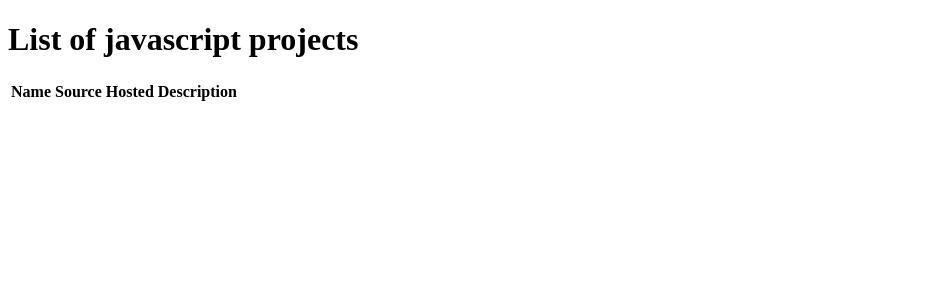
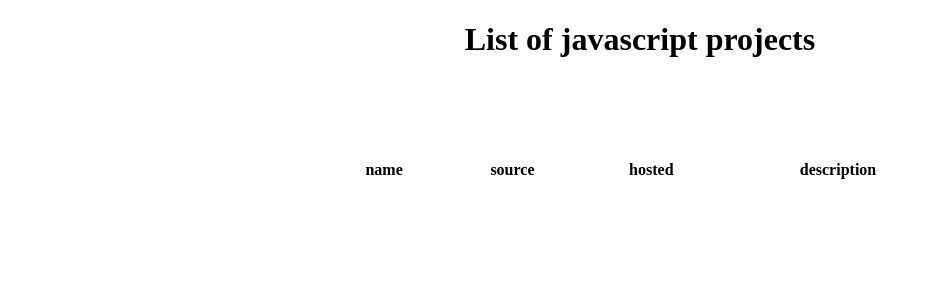
Before and after one commit to anefsky/projects-index, an Angular app: page / in a window 1280 px wide. Shown: the top 300 px of the page, without its empty margins (0-931 px from the left). Built offline with nearby package versions, Linux system fonts and the light colour scheme.

Commit message:
Use ngFor to create table header.

```diff
--- a/src/app/page/page.component.html
+++ b/src/app/page/page.component.html
@@ -1,2 +1,4 @@
-<app-header></app-header>
-<app-projects-list></app-projects-list>
+<div id="page">
+	<app-header></app-header>
+	<app-projects-list></app-projects-list>
+</div>
--- a/src/app/page/page.component.scss
+++ b/src/app/page/page.component.scss
@@ -0,0 +1,4 @@
+#page {
+	margin: 0 auto;
+	text-align: center;
+}
--- a/src/app/projects-list/projects-list.component.html
+++ b/src/app/projects-list/projects-list.component.html
@@ -1,19 +1,10 @@
-<div>
+<div class="projects-list">
 
 	<table>
 		<thead>
 			<tr>
-				<th>
-					Name
-				</th>
-				<th>
-					Source
-				</th>
-				<th>
-					Hosted
-				</th>
-				<th>
-					Description
+				<th *ngFor="let heading of headings">
+					{{ heading.label }}
 				</th>
 			</tr>
 		</thead>
--- a/src/app/projects-list/projects-list.component.scss
+++ b/src/app/projects-list/projects-list.component.scss
@@ -0,0 +1,9 @@
+.projects-list {
+	margin: 0 auto;
+
+	table {
+		width: 50%;
+		margin: 0 auto;
+		margin-top: 100px;
+	}
+}
--- a/src/app/projects-list/projects-list.component.ts
+++ b/src/app/projects-list/projects-list.component.ts
@@ -1,15 +1,31 @@
 import { Component, OnInit } from '@angular/core';
 
 @Component({
-  selector: 'app-projects-list',
-  templateUrl: './projects-list.component.html',
-  styleUrls: ['./projects-list.component.scss']
+	selector: 'app-projects-list',
+	templateUrl: './projects-list.component.html',
+	styleUrls: ['./projects-list.component.scss']
 })
 export class ProjectsListComponent implements OnInit {
+	headings: object;
 
-  constructor() { }
+	constructor() {
+	}
 
-  ngOnInit() {
-  }
+	ngOnInit() {
+		this.headings = [
+		{
+			label: "name"
+		},
+		{
+			label: "source"
+		},
+		{
+			label: "hosted"
+		},
+		{
+			label: "description"
+		}
+		];
+	}
 
 }
```
